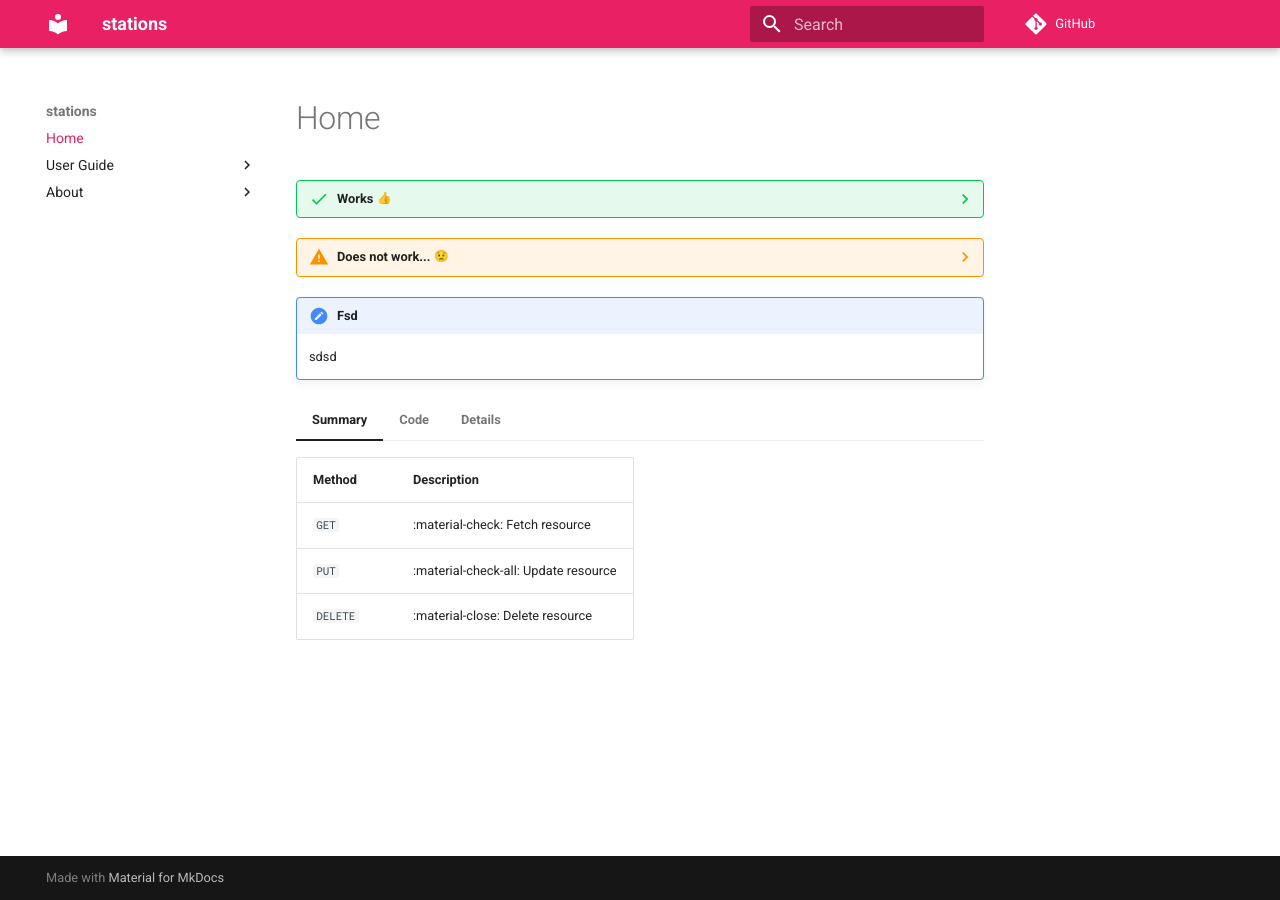
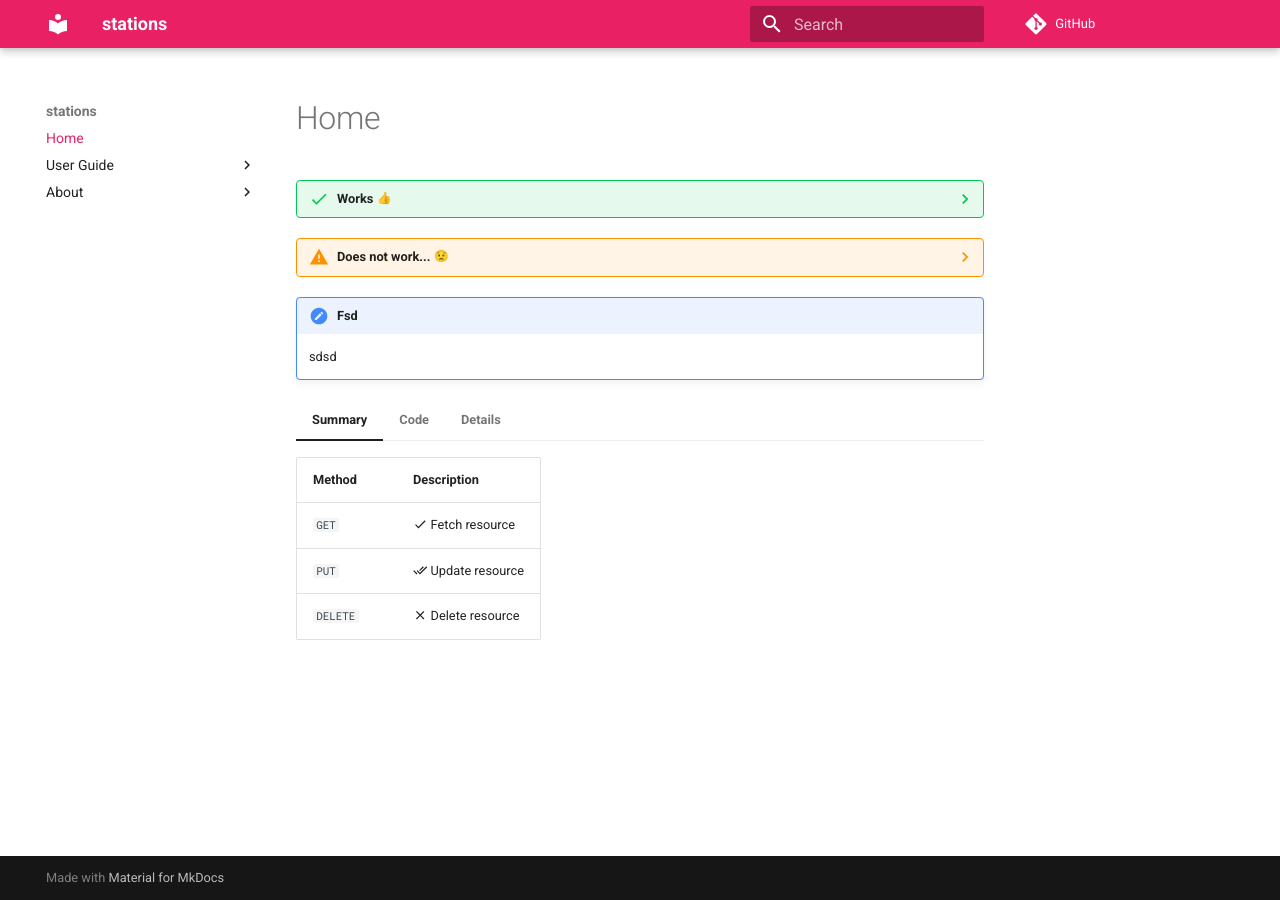
Before and after one commit to cwerner/stations, an MkDocs documentation site: the page built from docs/index.md, in a window 1280 px wide. Built offline with MkDocs 1.6.1 and Material for MkDocs 9.7.7, drawn with Linux system fonts in a browser that asks for light colours; emoji names are drawn with the system emoji font; comment, search, counter and statistics services are not loaded.

Commit message:
add even more example pymdown snippets

```diff
--- a/.pre-commit-config.yaml
+++ b/.pre-commit-config.yaml
@@ -11,6 +11,7 @@
   - id: check-merge-conflict
   - id: check-xml
   - id: check-yaml
+    args: ['--unsafe']
   - id: debug-statements
   - id: end-of-file-fixer
   - id: requirements-txt-fixer
--- a/mkdocs.yml
+++ b/mkdocs.yml
@@ -36,7 +36,9 @@
     - pymdownx.arithmatex:
         generic: true
     - pymdownx.details
-    - pymdownx.emoji
+    - pymdownx.emoji:
+        emoji_index: !!python/name:materialx.emoji.twemoji
+        emoji_generator: !!python/name:materialx.emoji.to_svg
     - pymdownx.superfences
     - pymdownx.tabbed
 
```
